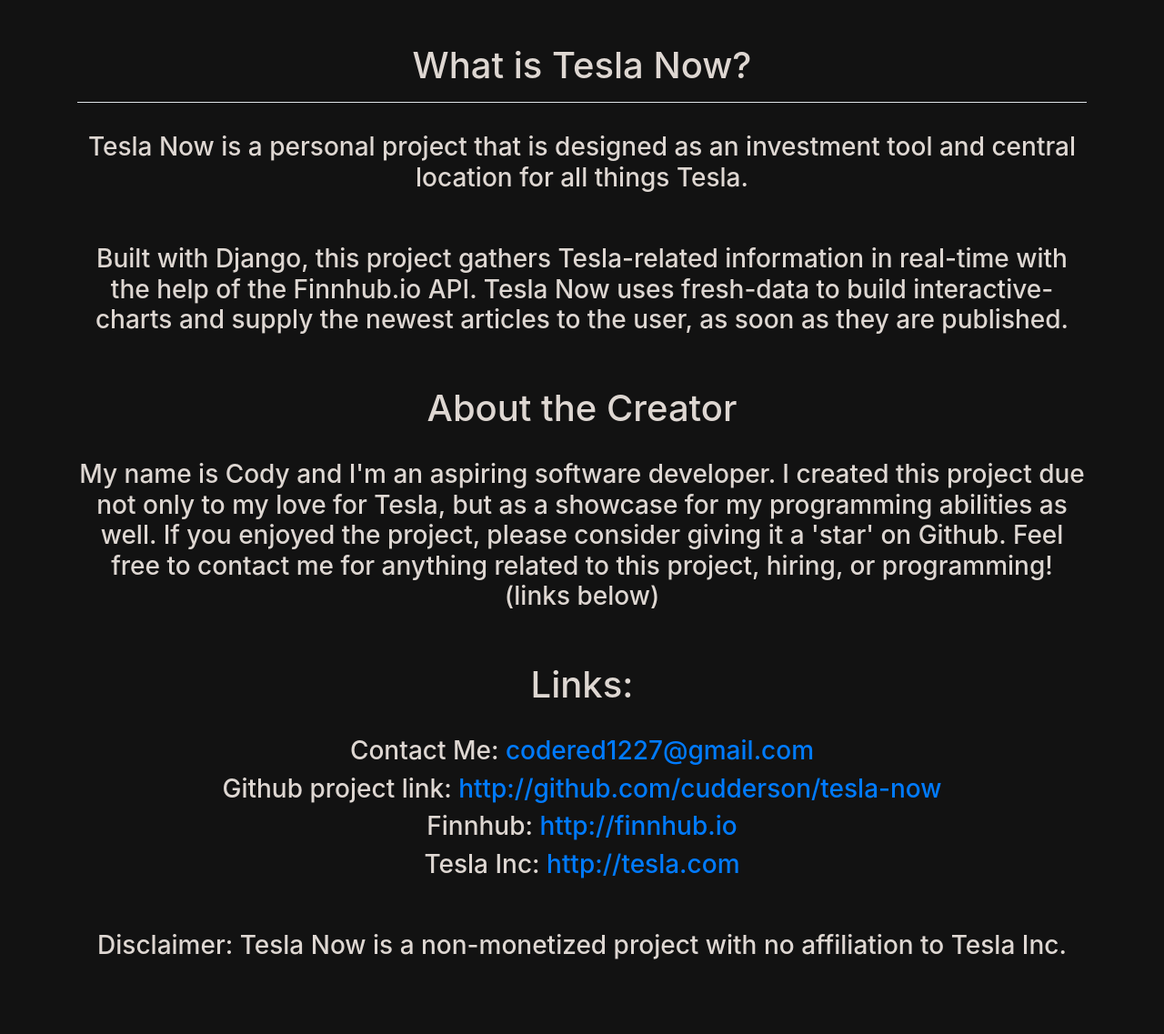
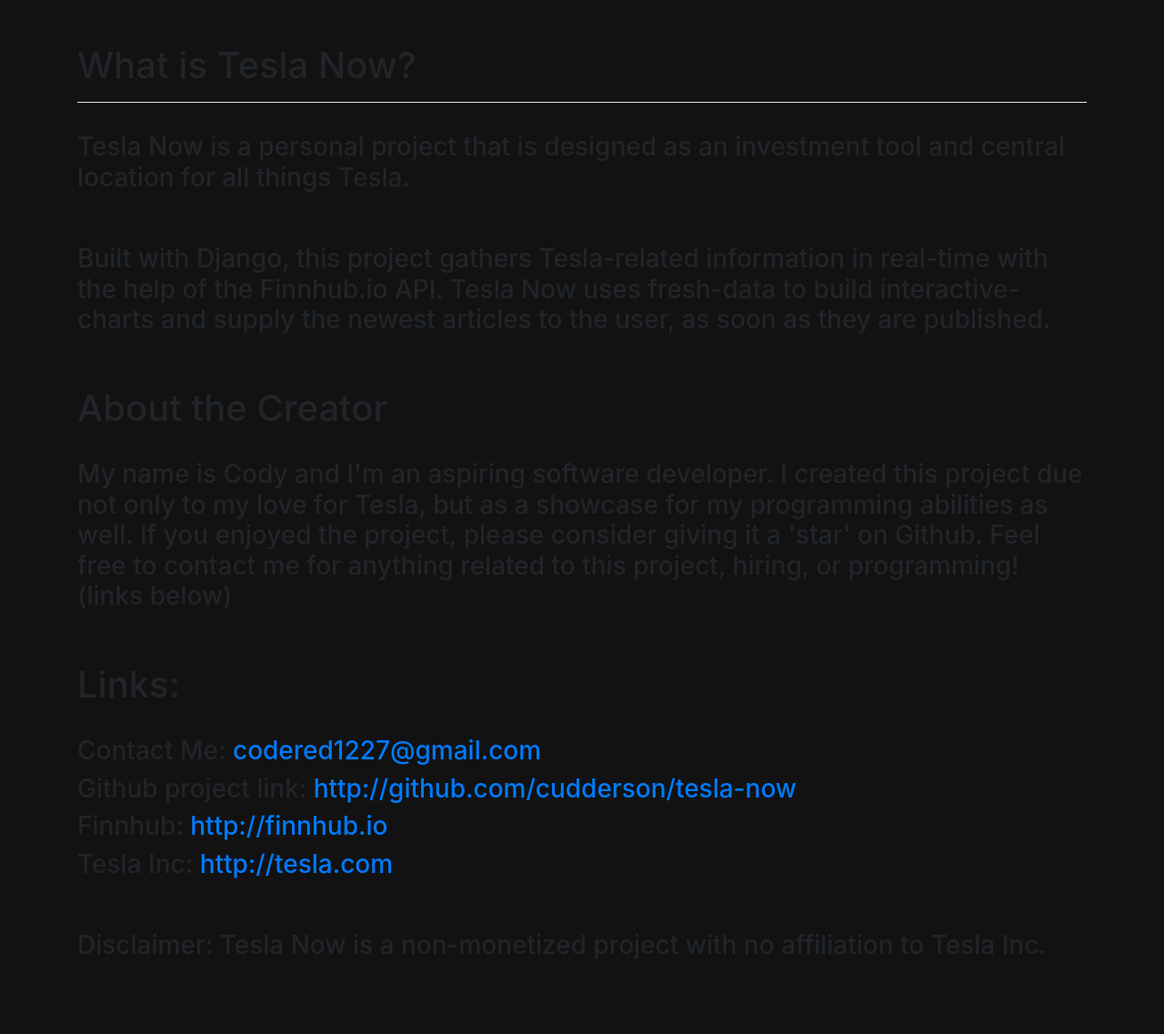
Before and after one commit to Cudderson/tesla-now, a Django app: page /about/ in a window 1280 px wide. Shown: the part 56-1193 px from the top of the page at 91% size. Run offline with Django 3.2, Linux system fonts and the light colour scheme; some libraries are stand-ins or nearby versions.

Commit message:
remove nearly all styles from styles.css, begin style refactor

```diff
--- a/tesla/static/tesla/styles.css
+++ b/tesla/static/tesla/styles.css
@@ -6,29 +6,7 @@ body {
     background-color: #121212;
 }
 
-h1 {
-    text-align: center;
-}
-
-/* base.html */
-body {
-    background-color: #121212;
-}
-
-h1 {
-    text-align: center;
-    color: #ded7d2;
-}
-
-h3 {
-    text-align: center;
-    color: #ded7d2;
-}
-
-p {
-    color: #ded7d2;
-}
-
+/* keep for reference
 img {
     display: block;
     border-radius: 15px;
@@ -38,20 +16,24 @@ img {
     width:512px;
     height:288px;
 }
+*/
 
+/* base.html */
+
+/* home.html */
+
+/* eps.html */
+
+/* recommend.html */
+
+/* sma.html */
+
+/* about.html */
+
+/* news.html */
+/*
 .news {
     text-align: center;
     margin-bottom: 80px;
 }
-
-/* home.html (NO ORIGINAL STYLES) */
-
-/* eps.html (NO ORIGINAL STYLES) */
-
-/* news.html (NO ORIGINAL STYLES) */
-
-/* recommend.html (NO ORIGINAL STYLES) */
-
-/* sma.html (NO ORIGINAL STYLES) */
-
-/* about.html (NO ORIGINAL STYLES) */
+*/
```
